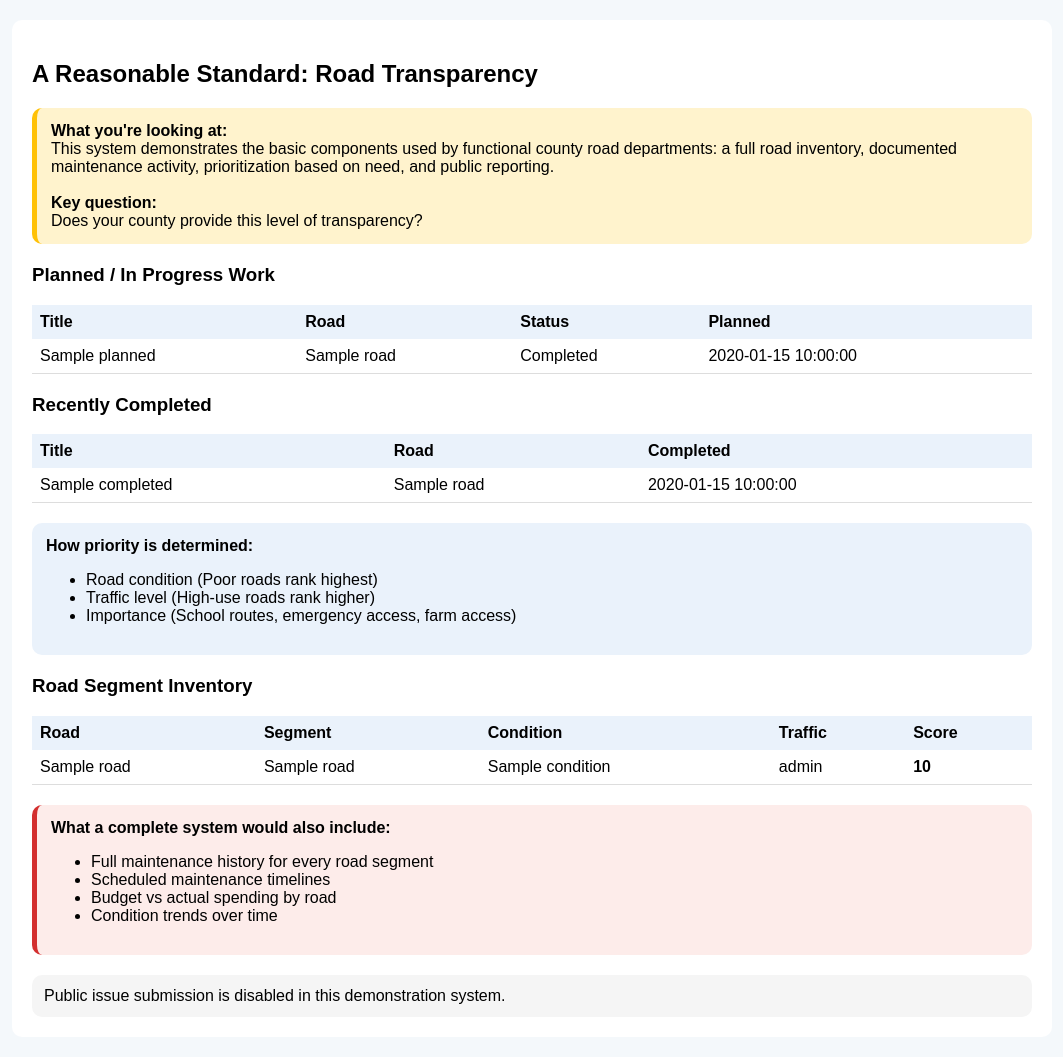
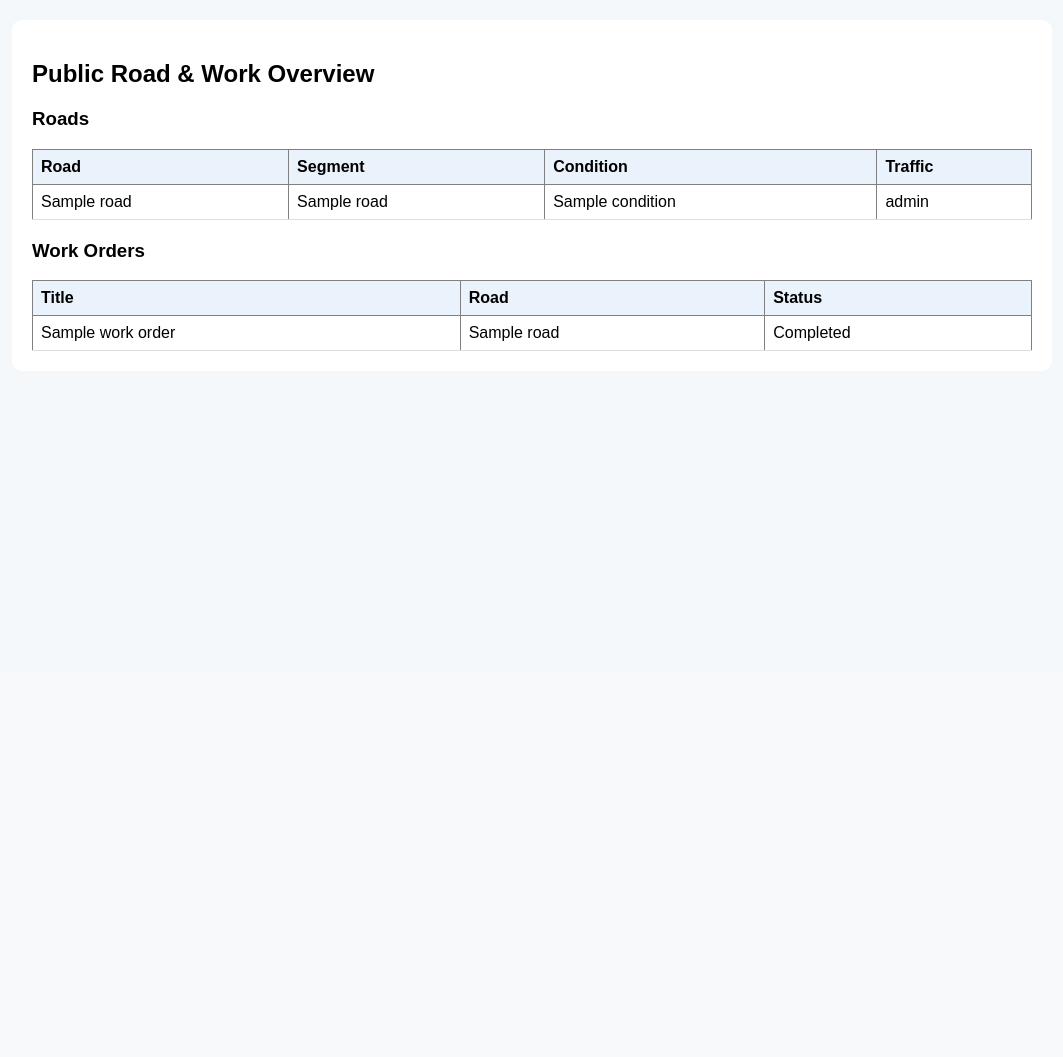
Before and after one commit to zibblezach-ux/clinton-roadtrack, a Python web app: template templates/public.html in a window 1280 px wide. Shown: the part 128-1185 px from the top of the page, without its empty margins (108-1171 px from the left). After the commit the page ends 479 px from the top, so only its background shows below. Run offline with Jinja, Linux system fonts and the light colour scheme; the template is opened without the code that fills it: most values are stand-ins (such as "Sample title", 1, 10 or a date in 2020).

Commit message:
Add files via upload

```diff
--- a/templates/public.html
+++ b/templates/public.html
@@ -1,77 +1,42 @@
 {% extends "base.html" %}
 {% block content %}
 
-<h2>A Reasonable Standard: Road Transparency</h2>
+<h2>Public Road & Work Overview</h2>
 
-<div style="background:#fff3cd;padding:14px;border-radius:10px;margin-bottom:18px;border-left:5px solid #ffc107;">
-  <strong>What you're looking at:</strong><br>
-  This system demonstrates the basic components used by functional county road departments:
-  a full road inventory, documented maintenance activity, prioritization based on need, and public reporting.
-  <br><br>
-  <strong>Key question:</strong><br>
-  Does your county provide this level of transparency?
-</div>
+<h3>Roads</h3>
+<table border="1" cellpadding="6">
+<tr>
+  <th>Road</th>
+  <th>Segment</th>
+  <th>Condition</th>
+  <th>Traffic</th>
+</tr>
 
-<h3>Planned / In Progress Work</h3>
-<table>
-<tr><th>Title</th><th>Road</th><th>Status</th><th>Planned</th></tr>
-{% for w in planned %}
-<tr>
-  <td>{{ w.title }}</td>
-  <td>{{ w.road.name }}</td>
-  <td>{{ w.status }}</td>
-  <td>{{ w.planned_date }}</td>
-</tr>
-{% endfor %}
-</table>
-
-<h3 style="margin-top:20px;">Recently Completed</h3>
-<table>
-<tr><th>Title</th><th>Road</th><th>Completed</th></tr>
-{% for w in completed %}
-<tr>
-  <td>{{ w.title }}</td>
-  <td>{{ w.road.name }}</td>
-  <td>{{ w.completed_date }}</td>
-</tr>
-{% endfor %}
-</table>
-
-<div style="background:#eaf2fb;padding:14px;border-radius:10px;margin:20px 0;">
-  <strong>How priority is determined:</strong>
-  <ul>
-    <li>Road condition (Poor roads rank highest)</li>
-    <li>Traffic level (High-use roads rank higher)</li>
-    <li>Importance (School routes, emergency access, farm access)</li>
-  </ul>
-</div>
-
-<h3>Road Segment Inventory</h3>
-<table>
-<tr><th>Road</th><th>Segment</th><th>Condition</th><th>Traffic</th><th>Score</th></tr>
 {% for r in roads %}
 <tr>
   <td>{{ r.name }}</td>
   <td>{{ r.segment_name }}</td>
   <td>{{ r.condition }}</td>
   <td>{{ r.traffic_level }}</td>
-  <td><b>{{ score_road(r) }}</b></td>
 </tr>
 {% endfor %}
 </table>
 
-<div style="background:#fdecea;padding:14px;border-radius:10px;margin-top:20px;border-left:5px solid #d32f2f;">
-  <strong>What a complete system would also include:</strong>
-  <ul>
-    <li>Full maintenance history for every road segment</li>
-    <li>Scheduled maintenance timelines</li>
-    <li>Budget vs actual spending by road</li>
-    <li>Condition trends over time</li>
-  </ul>
-</div>
+<h3 style="margin-top:20px;">Work Orders</h3>
+<table border="1" cellpadding="6">
+<tr>
+  <th>Title</th>
+  <th>Road</th>
+  <th>Status</th>
+</tr>
 
-<div style="background:#f5f5f5;padding:12px;border-radius:10px;margin-top:20px;">
-  Public issue submission is disabled in this demonstration system.
-</div>
+{% for w in work_orders %}
+<tr>
+  <td>{{ w.title }}</td>
+  <td>{{ w.road.name if w.road else "" }}</td>
+  <td>{{ w.status }}</td>
+</tr>
+{% endfor %}
+</table>
 
 {% endblock %}
```
